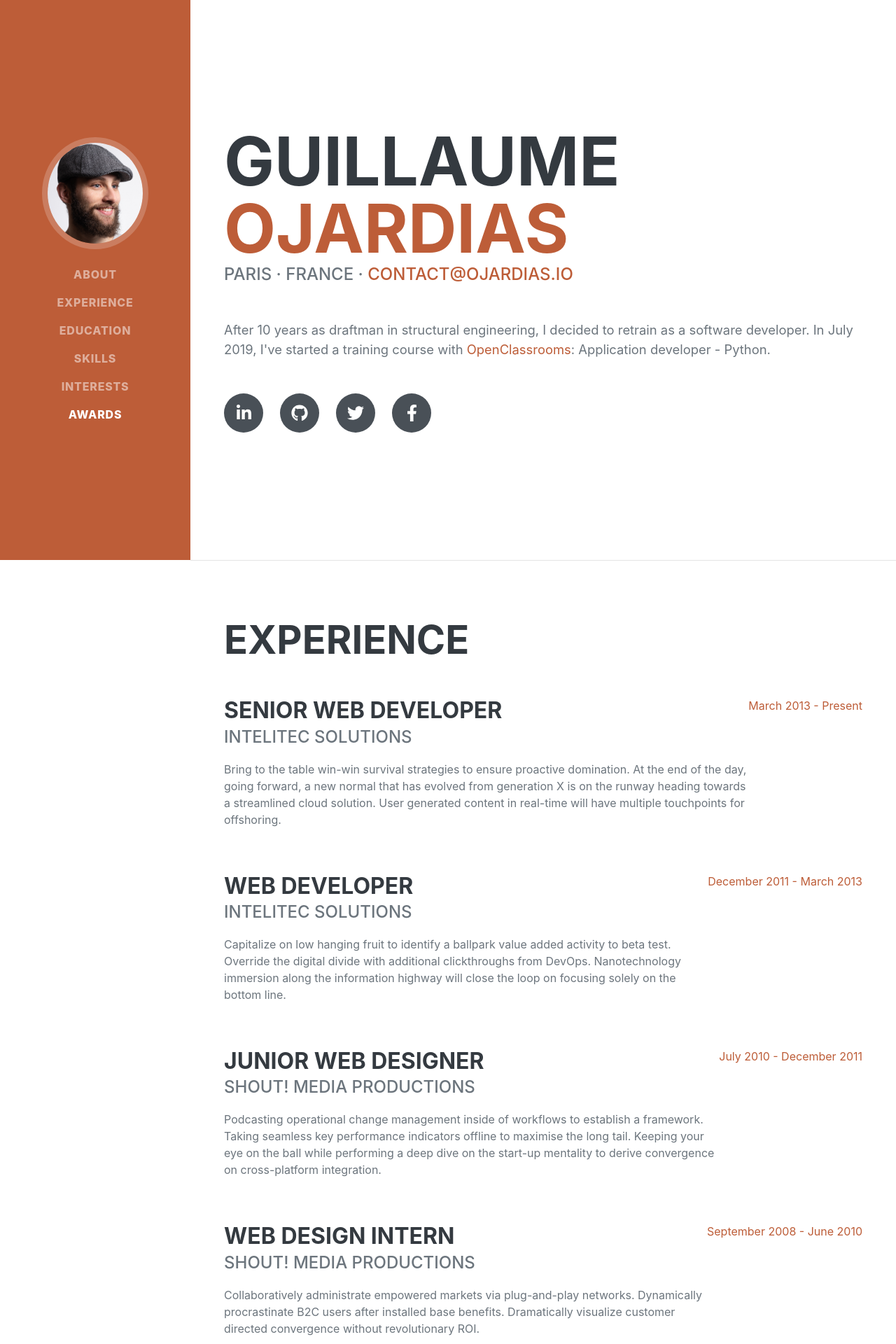
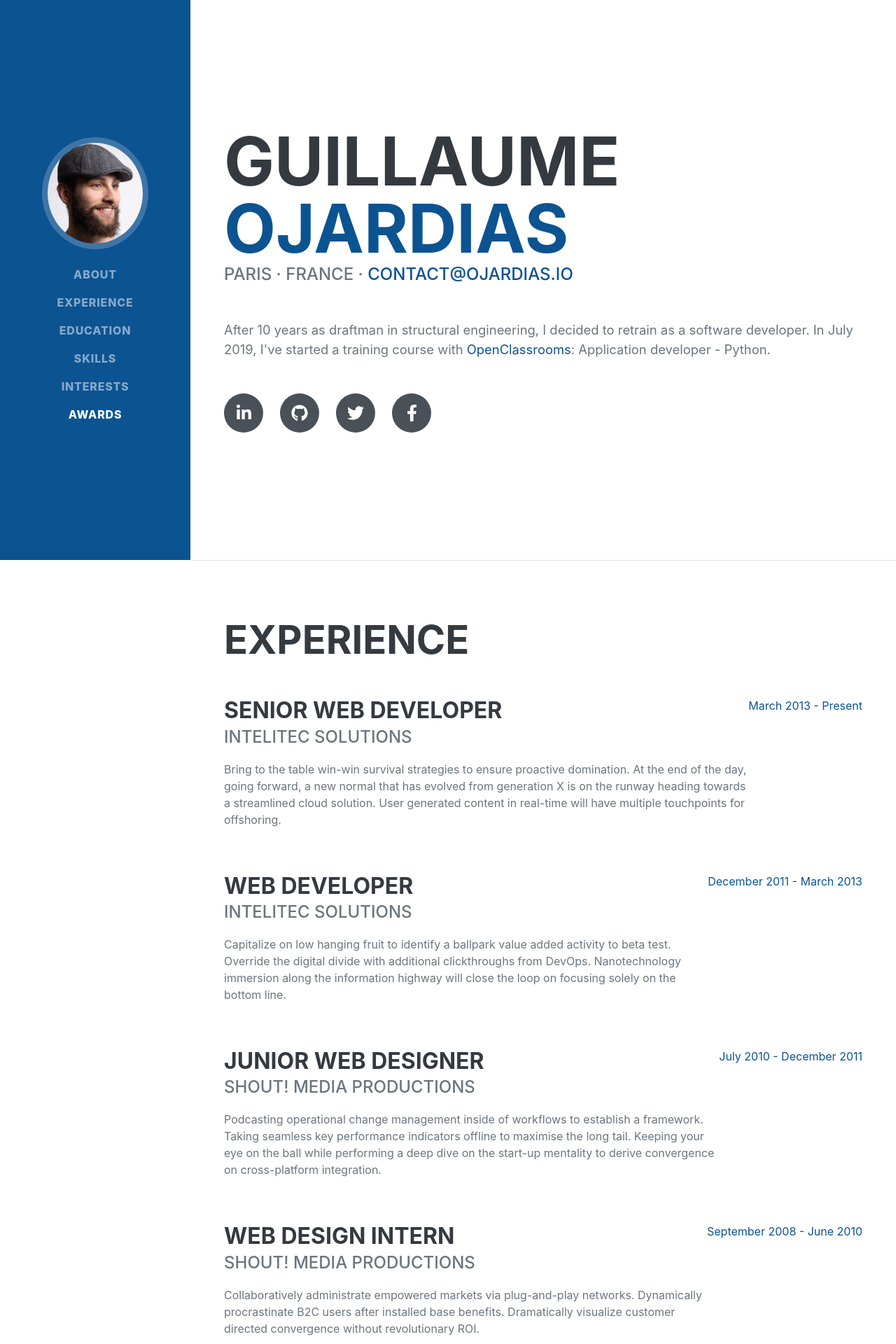
Before and after one commit to GuillaumeOj/Resume, a Django app: page / in a window 1280 px wide. Shown: the top 1920 px of the page at 70% size. Run offline with Django 3.2, Linux system fonts and the light colour scheme; style sheets or scripts are compiled from the project's sources; some libraries are stand-ins or nearby versions; some web fonts are replaced.

Commit message:
Change primary color

```diff
--- a/static/src/scss/variables/_colors.scss
+++ b/static/src/scss/variables/_colors.scss
@@ -5,10 +5,11 @@ $gray-800: #343a40;
 // Override Bootstrap color system
 
 $orange: #bd5d38;
+$blue: #0c5392;
 
 // Override Bootstrap default state colors
 
-$primary: $orange;
+$primary: $blue;
 
 // Override Bootstrap yiq lightness value
 
```
